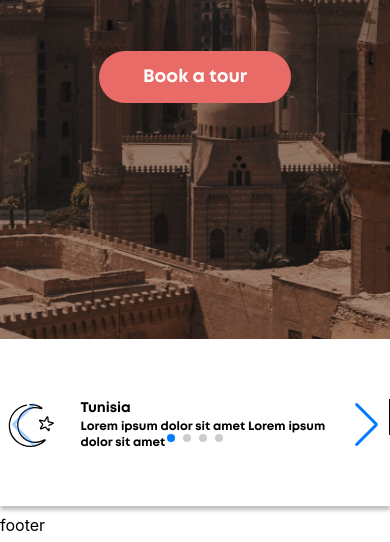
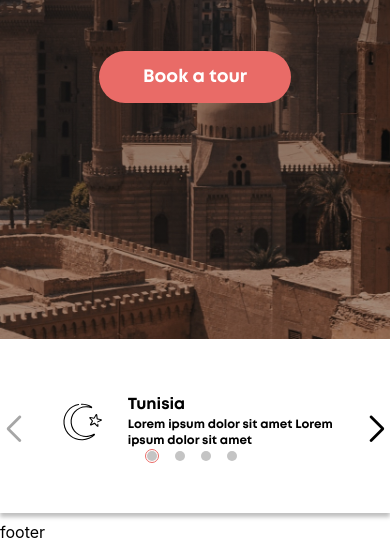
Before and after one commit to Armen-Kazarov/www-miaterra, a website: page src/index.html in a window 390 px wide. Shown: the part 505-1047 px from the top of the page. Drawn offline with nearby package versions, Linux system fonts and the light colour scheme; files that its build step writes are made by us from their sources; files whose address does not match are found by name.

Commit message:
completed styles for slider from 1400px to 768px

```diff
--- a/gulp/version.json
+++ b/gulp/version.json
@@ -1,3 +1,3 @@
 {
-    "main": "20230224203240"
+    "main": "20230327165044"
 }
--- a/src/scss/components/swiper.scss
+++ b/src/scss/components/swiper.scss
@@ -1,74 +1,155 @@
-.swiper {
-  width: 100%;
-  margin-left: auto;
-  margin-right: auto;
-  background-color: $first-color;
+// .swiper {
+//   width: 100%;
+//   margin-left: auto;
+//   margin-right: auto;
+//   background-color: $first-color;
 
-  &-wrapper {
-    align-items: center;
-  }
- }
+//   &-wrapper {
+//     align-items: center;
+//   }
+//  }
 
-.swiper-slide {
-   background: #fff;
+// .swiper-slide {
+//    background: #fff;
 
-   .slide-text {
-    padding-left: 20px;
-    padding-right: 44px;
+//    .slide-text {
+//     padding-left: 20px;
+//     padding-right: 44px;
 
-    &__title {
-      @include font(14px);
-      font-weight: 800;
-      line-height: 18px;
-      margin-bottom: 2px;
+//     &__title {
+//       @include font(16px);
+//       font-weight: 800;
+//       line-height: 20px;
+//       margin-bottom: 2px;
 
-      &::first-letter {
-        text-transform: uppercase;
-      }
-    }
+//       &::first-letter {
+//         text-transform: uppercase;
+//       }
+//     }
 
-    &__country-description {
-      @include font(12px);
-      font-weight: 600;
-      line-height: 16px;
-      margin: 0;
+//     &__country-description {
+//       @include font(12px);
+//       font-weight: 600;
+//       line-height: 16px;
+//       margin: 0;
 
-      &::first-letter {
-        text-transform: uppercase;
-      }
-    }
-   }
+//       &::first-letter {
+//         text-transform: uppercase;
+//       }
+//     }
+//    }
 
-   &:not(:nth-last-of-type(1))::after {
-    content: ' ';
-    border-right: solid 1px $secondary-color;
-    height: 36px;
-    margin-top: -16px
-   }
+//    &:not(:nth-last-of-type(1))::after {
+//     content: ' ';
+//     border-right: solid 1px $secondary-color;
+//     height: 36px;
+//     margin-top: -16px
+//    }
 
 
-   /* Center slide text vertically */
-   display: -webkit-box;
-   display: -ms-flexbox;
-   display: -webkit-flex;
-   display: flex;
-   -webkit-box-pack: center;
-   -ms-flex-pack: center;
-   -webkit-justify-content: center;
-    justify-content: center;
-   -webkit-box-align: center;
-   -ms-flex-align: center;
-   -webkit-align-items: center;
-   align-items: center;
-}
+//    /* Center slide text vertically */
+//    display: -webkit-box;
+//    display: -ms-flexbox;
+//    display: -webkit-flex;
+//    display: flex;
+//    -webkit-box-pack: center;
+//    -ms-flex-pack: center;
+//    -webkit-justify-content: center;
+//     justify-content: center;
+//    -webkit-box-align: center;
+//    -ms-flex-align: center;
+//    -webkit-align-items: center;
+//    align-items: center;
+// }
 
-.slider-img-wrapper {
-  width: 76px;
-}
+// .slider-img-wrapper {
+//   width: 76px;
+// }
 
-.swiper-slide img {
-  display: block;
-  width: 100%;
-  height: 100%;
-  object-fit: cover;
-}
+// .swiper-slide img {
+//   display: block;
+//   width: 100%;
+//   height: 100%;
+//   object-fit: cover;
+// }
+
+// .slider-pagination {
+//   .swiper-button-prev,
+//   .swiper-button-next {
+//     color: $secondary-color;
+//   }
+
+//   .swiper-button-prev {
+//     left: 0;
+//   }
+
+//   .swiper-button-next {
+//     right: 0;
+//   }
+
+//   .swiper-button-prev::after,
+//   .swiper-button-next::after {
+//     font-size: 26px;
+//     font-weight: bold;
+//   }
+
+//   .swiper-button-prev:hover::after {
+//     font-size: 26px;
+//   }
+
+//   .swiper-button-next:hover::after {
+//     font-size: 26px;
+//   }
+
+//   .swiper-pagination {
+//     position: static;
+//     display: flex;
+//     justify-content: center;
+//     align-items: center;
+//   }
+// }
+
+// .swiper-horizontal>.swiper-pagination-bullets
+// .swiper-pagination-bullet,
+// .swiper-pagination-horizontal.swiper-pagination-bullets
+// .swiper-pagination-bullet {
+//   margin-right: 12px;
+// }
+
+// .swiper-pagination-bullet {
+//   opacity: 1;
+//   background: #C4C4C4;
+//   width: 10px;
+//   height: 10px;
+// }
+
+// .swiper-pagination-bullet-active {
+//   background-clip: content-box;
+//   border: 1px solid $third-color;
+//   padding: 1px;
+//   width: 14px;
+//   height: 14px;
+// }
+
+// @media (max-width: 1024px) {
+
+
+
+//   .slider-img-wrapper {
+//     width: 130px;
+//     padding-left: 56px;
+// }
+
+// .swiper-slide .slide-text {
+//   padding-left: 20px;
+//   padding-right: 30px;
+// }
+
+// .swiper-slide:not(:nth-last-of-type(1))::after {
+//   content: " ";
+//   border-right: solid 1px #000;
+//   height: 36px;
+//   position: absolute;
+//   right: -12px;
+// }
+// }
--- a/src/scss/sections/header.scss
+++ b/src/scss/sections/header.scss
@@ -51,6 +51,7 @@
         transition-timing-function: linear;
 
         &:hover {
+          text-decoration: none;
           color: $third-color;
           transition-property:
             color;
--- a/src/scss/sections/someInfoCountry.scss
+++ b/src/scss/sections/someInfoCountry.scss
@@ -2,4 +2,167 @@
   padding-top: 56px;
   padding-bottom: 50px;
   box-shadow: 0px 4px 4px rgba(0, 0, 0, 0.25);
+
+  .swiper {
+    width: 100%;
+    margin-left: auto;
+    margin-right: auto;
+    background-color: $first-color;
+
+    &-wrapper {
+      align-items: center;
+    }
+   }
+
+  .swiper-slide {
+     background: #fff;
+
+     .slide-text {
+      padding-left: 20px;
+      padding-right: 44px;
+
+      &__title {
+        @include font(16px);
+        font-weight: 800;
+        line-height: 20px;
+        margin-bottom: 2px;
+
+        &::first-letter {
+          text-transform: uppercase;
+        }
+      }
+
+      &__country-description {
+        @include font(12px);
+        font-weight: 600;
+        line-height: 16px;
+        margin: 0;
+
+        &::first-letter {
+          text-transform: uppercase;
+        }
+      }
+     }
+
+     &:not(:nth-last-of-type(1))::after {
+      content: ' ';
+      border-right: solid 1px $secondary-color;
+      height: 36px;
+      margin-top: -16px
+     }
+
+
+     /* Center slide text vertically */
+     display: -webkit-box;
+     display: -ms-flexbox;
+     display: -webkit-flex;
+     display: flex;
+     -webkit-box-pack: center;
+     -ms-flex-pack: center;
+     -webkit-justify-content: center;
+      justify-content: center;
+     -webkit-box-align: center;
+     -ms-flex-align: center;
+     -webkit-align-items: center;
+     align-items: center;
+  }
+
+  .slider-img-wrapper {
+    width: 76px;
+  }
+
+  .swiper-slide img {
+    display: block;
+    width: 100%;
+    height: 100%;
+    object-fit: cover;
+  }
+
+  .slider-pagination {
+    .swiper-button-prev,
+    .swiper-button-next {
+      color: $secondary-color;
+    }
+
+    .swiper-button-prev {
+      left: 0;
+    }
+
+    .swiper-button-next {
+      right: 0;
+    }
+
+    .swiper-button-prev::after,
+    .swiper-button-next::after {
+      font-size: 26px;
+      font-weight: bold;
+    }
+
+    .swiper-button-prev:hover::after {
+      font-size: 26px;
+    }
+
+    .swiper-button-next:hover::after {
+      font-size: 26px;
+    }
+
+    .swiper-pagination {
+      position: static;
+      display: flex;
+      justify-content: center;
+      align-items: center;
+    }
+  }
+
+  .swiper-horizontal>.swiper-pagination-bullets
+  .swiper-pagination-bullet,
+  .swiper-pagination-horizontal.swiper-pagination-bullets
+  .swiper-pagination-bullet {
+    margin-right: 12px;
+  }
+
+  .swiper-pagination-bullet {
+    opacity: 1;
+    background: #C4C4C4;
+    width: 10px;
+    height: 10px;
+  }
+
+  .swiper-pagination-bullet-active {
+    background-clip: content-box;
+    border: 1px solid $third-color;
+    padding: 1px;
+    width: 14px;
+    height: 14px;
+  }
+
+  @media (max-width: 1199px) {
+    .swiper-slide {
+      .slide-text {
+       padding-right: 0;
+      }
+    }
+  }
+
+  @media (max-width: 1024px) {
+    .swiper-slide {
+      .slider-img-wrapper {
+        width: 130px;
+        padding-left: 56px;
+      }
+
+      .slide-text {
+        padding-left: 20px;
+        padding-right: 30px;
+      }
+
+      &:not(:nth-last-of-type(1))::after {
+        content: " ";
+        border-right: solid 1px #000;
+        height: 36px;
+        position: absolute;
+        right: -12px;
+      }
+    }
+  }
 }
```
Also changed, not shown: src/html/someInfoCountry.html (+0 -3 lines), dist/css/main.min.css, dist/index.html.
